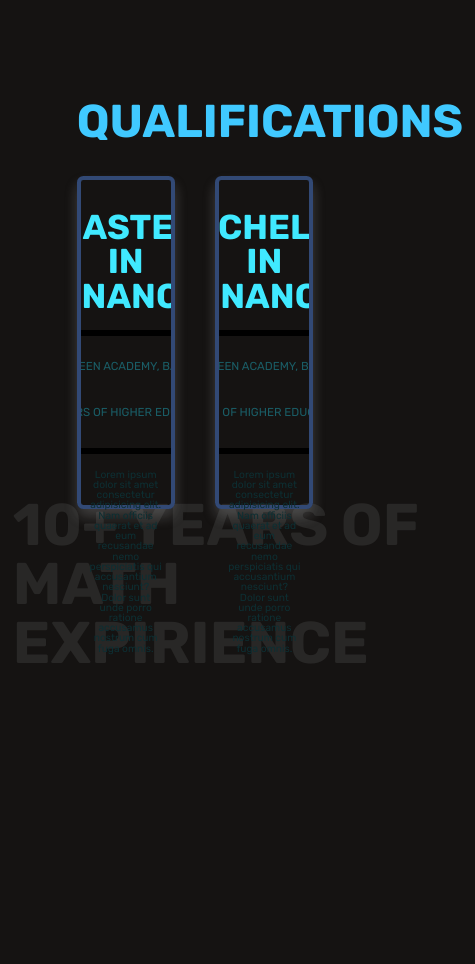
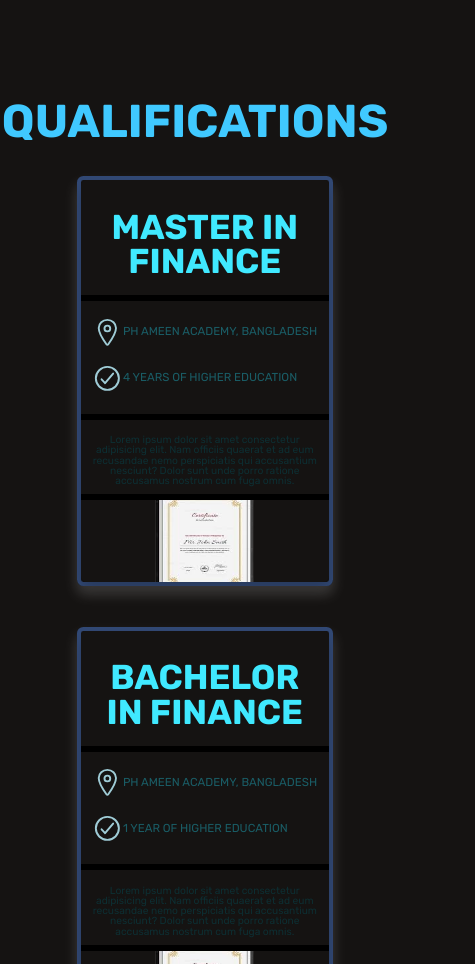
Before and after one commit to Raeef-Chowdhury/Math-, a plain HTML site: page Index.html in a window 390 px wide. Shown: the part 1656-2620 px from the top of the page, 475 px wide, since content can reach past the window. Before the commit the page ends 2341 px from the top, so only its background shows below. Drawn offline with nearby package versions, Linux system fonts and the light colour scheme.

Commit message:
add responsive to qualifications section

```diff
--- a/Index.html
+++ b/Index.html
@@ -157,7 +157,7 @@
       <section class="section__qualifications section mt-large">
         <h1 class="section__heading">QUALIFICATIONS</h1>
         <div class="cards">
-          <div class="card">
+          <div class="card card--1">
             <div class="card__content">
               <div class="card__front">
                 <div class="card__front--info">
--- a/Tutoring.css
+++ b/Tutoring.css
@@ -235,7 +235,9 @@ body {
   padding: 0 12rem;
 }
 .section__heading {
-  margin: 0 auto;
+  display: flex;
+  align-self: center;
+  justify-self: center;
   font-size: 7.2rem;
   /* color: #324975; */
   color: #40c9ff;
--- a/queries.css
+++ b/queries.css
@@ -11,6 +11,9 @@
 
 /* Mobile Navigation Styles */
 @media (max-width: 840px) {
+  .qualifications__heading {
+    display: none;
+  }
   html {
     font-size: 45%;
   }
@@ -134,6 +137,44 @@
     border-radius: 100rem;
     padding: 2rem;
   }
+  .cards {
+    display: block;
+  }
+  .card {
+    height: 64rem;
+  }
+  .card__back,
+  .card__front {
+    position: relative;
+  }
+  .card__back--certificate {
+    width: 60%;
+    height: 180%;
+    padding: 1rem;
+  }
+  .card {
+    border: 4px solid #324975;
+    box-shadow: 0 8px 14px 0 rgba(255, 255, 255, 0.2);
+    border-radius: 1rem;
+  }
+  .card__back,
+  .card__front {
+    box-shadow: none;
+    border: none;
+    border-radius: none;
+  }
+  .card--1 {
+    margin: 0 0 6.4rem 0;
+  }
+  .card:hover .card__content {
+    transform: rotateY(0deg);
+  }
+  .card__back {
+    transform: rotateY(0deg);
+  }
+  .card__certificate--information {
+    border-bottom: 6px solid black;
+  }
 }
 @media (max-width: 544px) {
   html {
```
